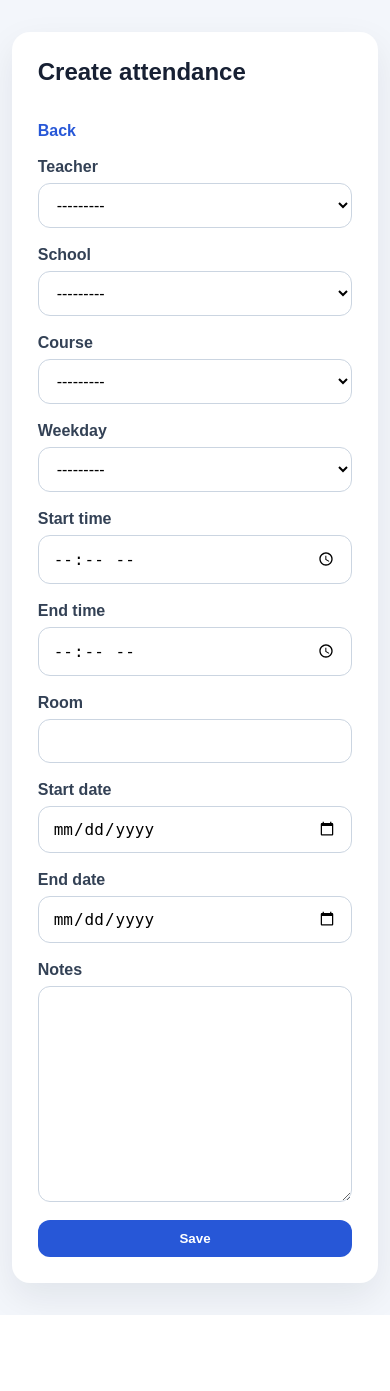
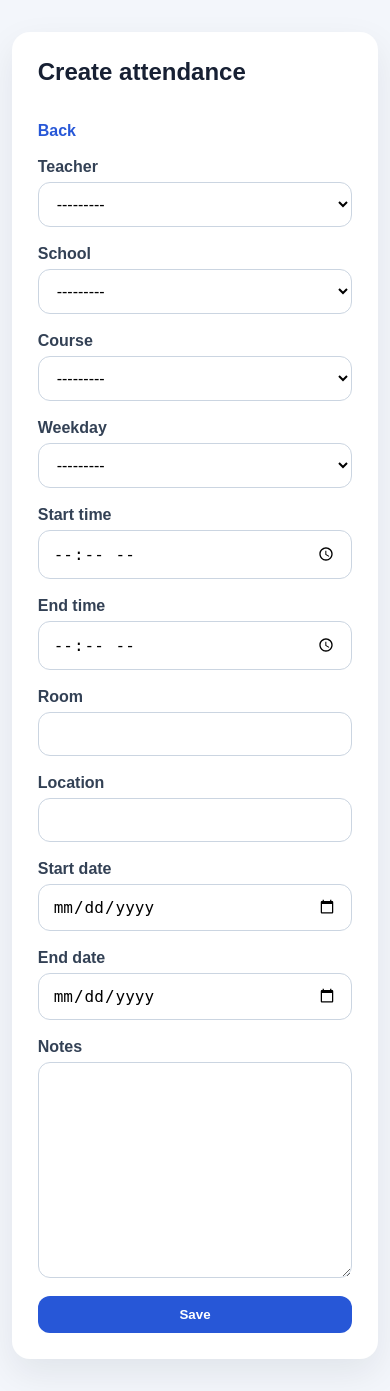
Before and after one commit to kajalRajukale/teacher_management_app, a Django app: page /attendances/new/ in a window 390 px wide. Shown: the part 238-1629 px from the top of the page. Before the commit the page ends 1553 px from the top, so only its background shows below. Run offline with Django 5.2, Linux system fonts and the light colour scheme; data that the repository does not hold is empty.

Commit message:
'changes'

```diff
--- a/app/management/forms.py
+++ b/app/management/forms.py
@@ -40,6 +40,7 @@ class AttendanceForm(forms.ModelForm):
             "start_time",
             "end_time",
             "room",
+            "location",
             "start_date",
             "end_date",
             "notes",
--- a/app/management/models.py
+++ b/app/management/models.py
@@ -78,6 +78,7 @@ class Attendance(models.Model):
     start_time = models.TimeField()
     end_time = models.TimeField()
     room = models.CharField(max_length=80, blank=True)
+    location = models.CharField(max_length=255, blank=True)
     start_date = models.DateField(null=True, blank=True)
     end_date = models.DateField(null=True, blank=True)
     notes = models.TextField(blank=True)
--- a/app/management/views.py
+++ b/app/management/views.py
@@ -249,6 +249,7 @@ def attendance_to_dict(attendance):
         "start_time": attendance.start_time.strftime("%H:%M"),
         "end_time": attendance.end_time.strftime("%H:%M"),
         "room": attendance.room,
+        "location": attendance.location,
         "start_date": attendance.start_date.isoformat() if attendance.start_date else None,
         "end_date": attendance.end_date.isoformat() if attendance.end_date else None,
         "notes": attendance.notes,
@@ -376,6 +377,7 @@ def api_attendance_create(request):
         start_time=payload["start_time"],
         end_time=payload["end_time"],
         room=payload.get("room", ""),
+        location=payload.get("location", ""),
         start_date=payload.get("start_date") or None,
         end_date=payload.get("end_date") or None,
         notes=payload.get("notes", ""),
--- a/app/static/css/app.css
+++ b/app/static/css/app.css
@@ -205,7 +205,13 @@ tr:last-child td {
 
 .form-row {
     display: grid;
-    gap: 7px;
+    grid-template-columns: 200px 1fr;
+    align-items: center;
+    gap: 12px;
+}
+
+.form-row small {
+    grid-column: 2;
 }
 
 label {
@@ -260,4 +266,13 @@ input[type="checkbox"] {
         align-items: flex-start;
         flex-direction: column;
     }
+
+    .form-row {
+        grid-template-columns: 1fr;
+        gap: 6px;
+    }
+
+    .form-row small {
+        grid-column: 1;
+    }
 }
--- a/app/templates/management/attendance_list.html
+++ b/app/templates/management/attendance_list.html
@@ -18,6 +18,7 @@
                     <th>Day</th>
                     <th>Time</th>
                     <th>Room</th>
+                    <th>Location</th>
                     <th>Dates</th>
                     <th class="right">Actions</th>
                 </tr>
@@ -31,6 +32,7 @@
                         <td>{{ attendance.get_weekday_display }}</td>
                         <td>{{ attendance.start_time }} - {{ attendance.end_time }}</td>
                         <td>{{ attendance.room|default:"-" }}</td>
+                        <td>{{ attendance.location|default:"-" }}</td>
                         <td>
                             {% if attendance.start_date %}
                                 {{ attendance.start_date }}
```
Also changed, not shown: app/templates/management/dashboard.html (+11 -0 lines), app/management/migrations/0002_attendance_location.py (added).
